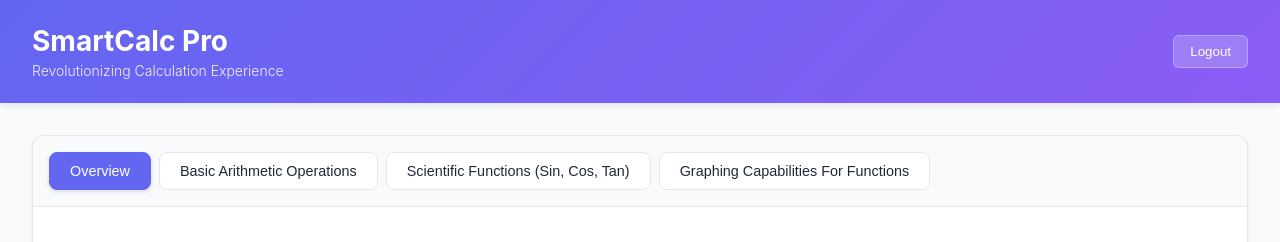
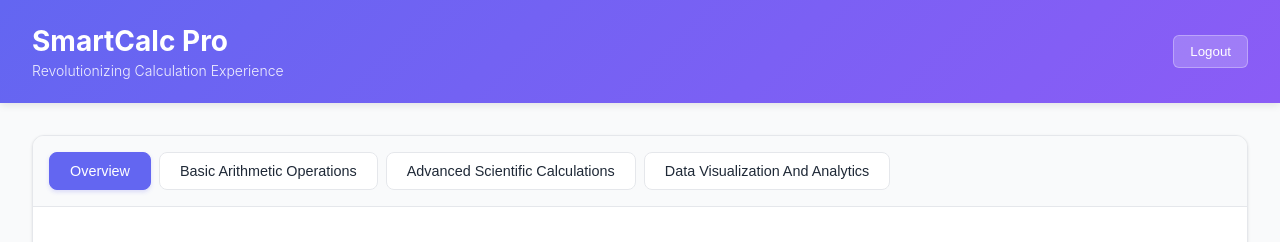
Before and after one commit to playworks93/smartcalc-pro-landing-app, a React (Vite) app: page / in a window 1280 px wide. Both pictures are taken after typing "name@example.com", "Sample123" into the empty fields and a click on the button "Sign In". Shown: the top 242 px of the page. Built offline with nearby package versions, Linux system fonts and the light colour scheme.

Commit message:
Add src/components/Dashboard.tsx

```diff
--- a/src/components/Dashboard.tsx
+++ b/src/components/Dashboard.tsx
@@ -21,16 +21,16 @@ const Dashboard = (props: DashboardProps) => {
           Basic Arithmetic Operations
         </button>
         <button
-          className={activeTab === 'scientific_functions_(sin,_cos,_tan)' ? 'active' : ''}
-          onClick={() => setActiveTab('scientific_functions_(sin,_cos,_tan)')}
+          className={activeTab === 'advanced_scientific_calculations' ? 'active' : ''}
+          onClick={() => setActiveTab('advanced_scientific_calculations')}
         >
-          Scientific Functions (Sin, Cos, Tan)
+          Advanced Scientific Calculations
         </button>
         <button
-          className={activeTab === 'graphing_capabilities_for_functions' ? 'active' : ''}
-          onClick={() => setActiveTab('graphing_capabilities_for_functions')}
+          className={activeTab === 'data_visualization_and_analytics' ? 'active' : ''}
+          onClick={() => setActiveTab('data_visualization_and_analytics')}
         >
-          Graphing Capabilities For Functions
+          Data Visualization And Analytics
         </button>
       </nav>
 
@@ -62,17 +62,17 @@ const Dashboard = (props: DashboardProps) => {
           </div>
         )}
 
-        {activeTab === 'scientific_functions_(sin,_cos,_tan)' && (
+        {activeTab === 'advanced_scientific_calculations' && (
           <div className="tab-content">
-            <h2>Scientific Functions (sin, cos, tan)</h2>
-            <p>Manage your scientific functions (sin, cos, tan) here.</p>
+            <h2>Advanced Scientific Calculations</h2>
+            <p>Manage your advanced scientific calculations here.</p>
           </div>
         )}
 
-        {activeTab === 'graphing_capabilities_for_functions' && (
+        {activeTab === 'data_visualization_and_analytics' && (
           <div className="tab-content">
-            <h2>Graphing Capabilities for Functions</h2>
-            <p>Manage your graphing capabilities for functions here.</p>
+            <h2>Data Visualization and Analytics</h2>
+            <p>Manage your data visualization and analytics here.</p>
           </div>
         )}
       </div>
```
